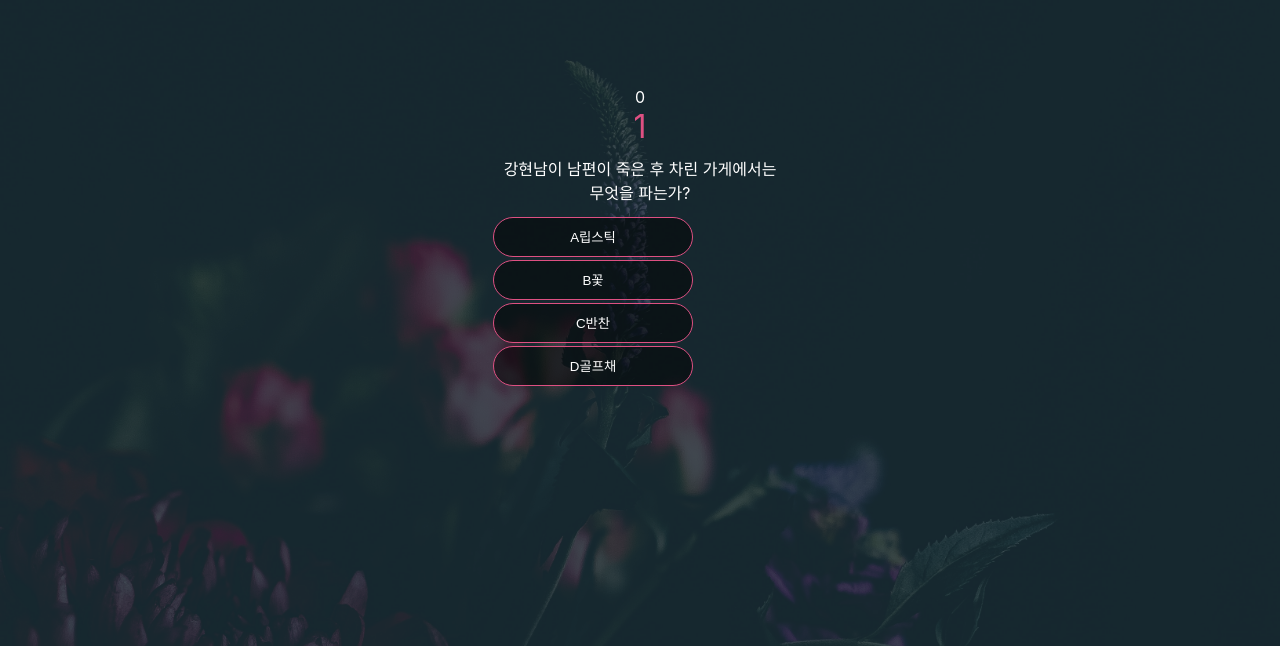
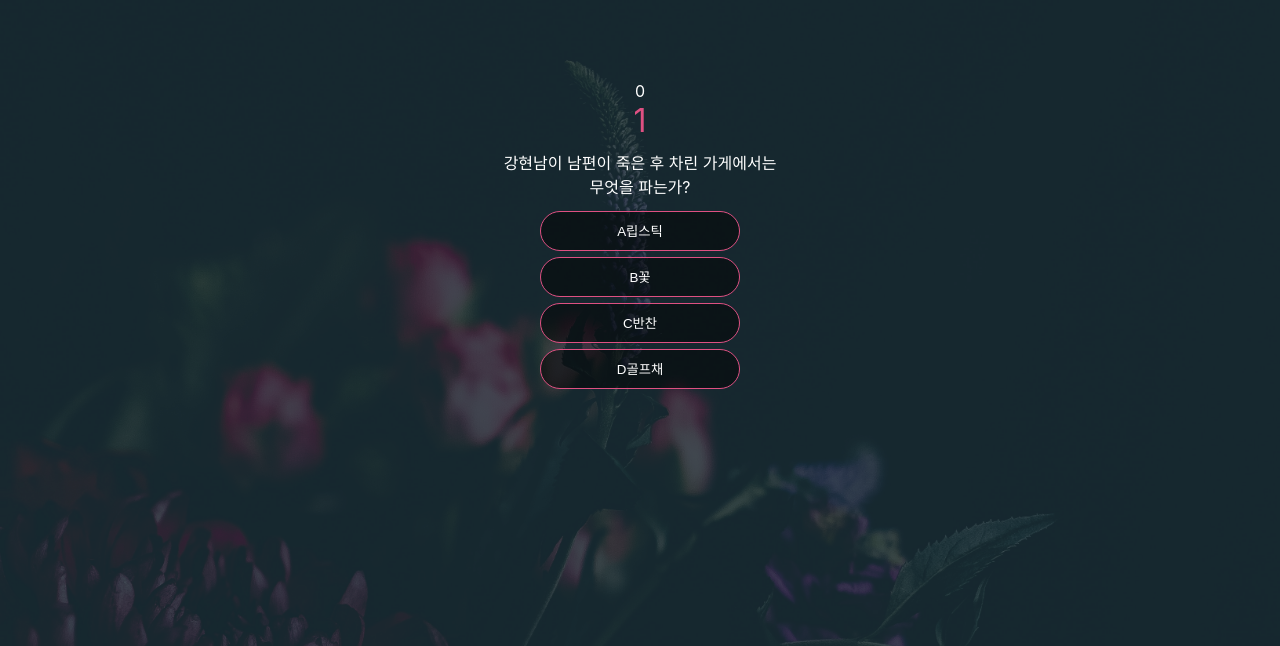
Before and after one commit to jonashan20/futurerichclub, a React (Create React App) app: page /Page in a window 1280 px wide. Shown: the part 154-800 px from the top of the page. Built offline with nearby package versions, Linux system fonts and the light colour scheme.

Commit message:
css 업데이트

```diff
--- a/src/App.css
+++ b/src/App.css
@@ -37,7 +37,7 @@
 
 .wrap-btn {display:flex; flex-direction: column; margin-top:20px;}
 
-.list-anwser {list-style:none;}
+.list-anwser {display:flex; justify-content: center; list-style:none;}
 .list-anwser li {padding:5px; font-weight:bold;}
 .list-anwser li span {margin-right:10px; color:#867bb3;}
 
```
